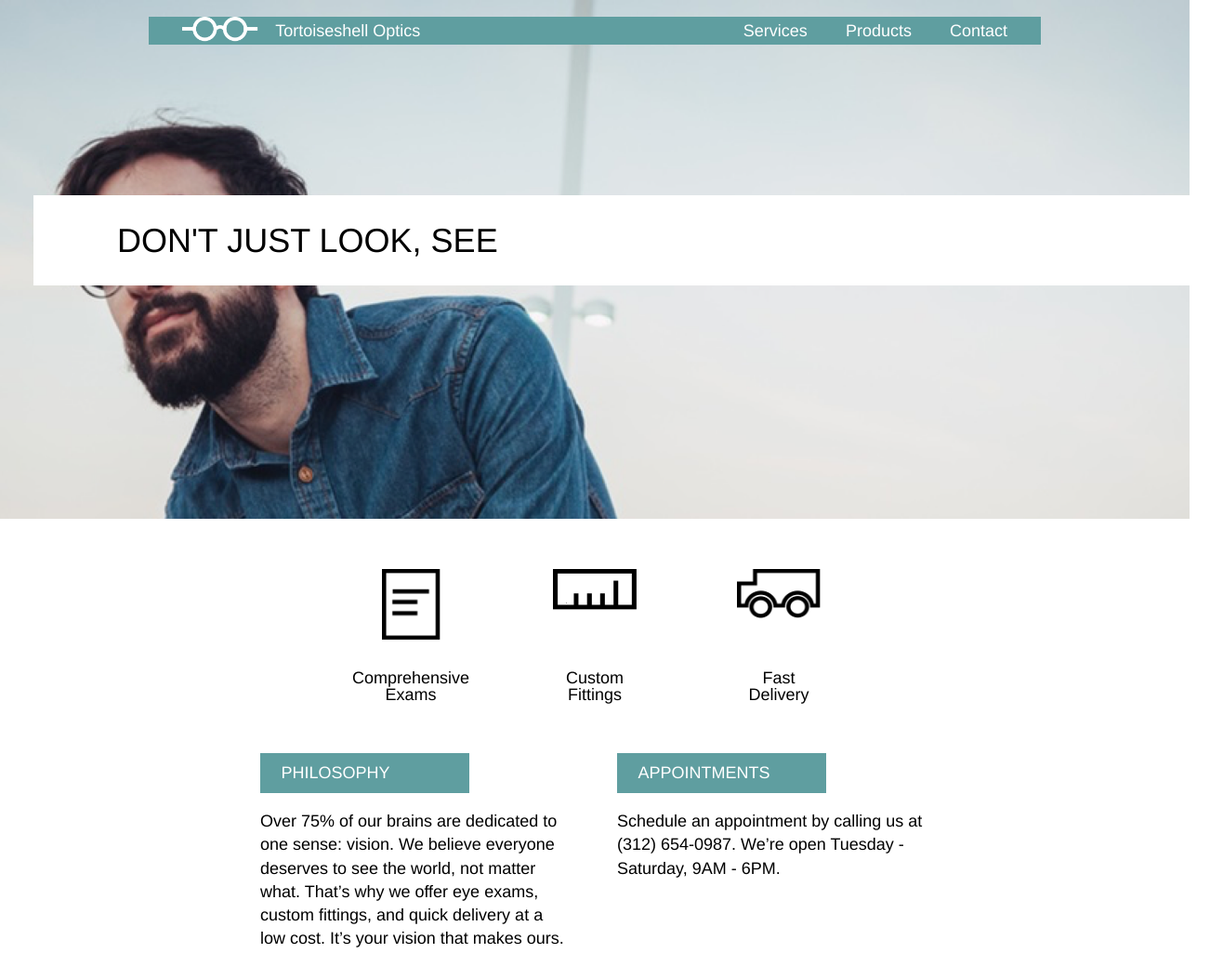
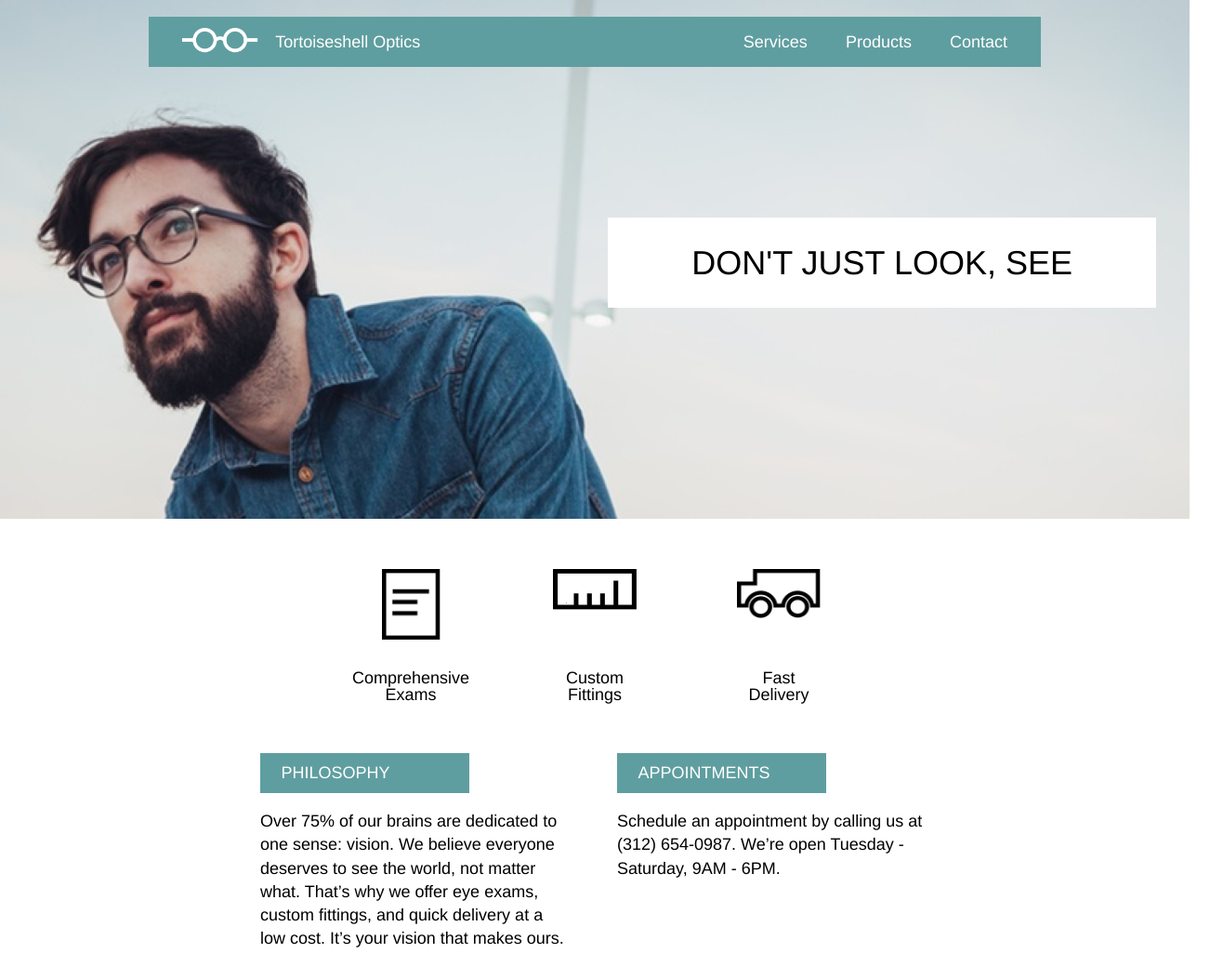
Before and after one commit to colindominic/Tortoise, a plain HTML site: page index.html in a window 1280 px wide. Shown: the top 1025 px of the page at 93% size, 1316 px wide, since content can reach past the window. Drawn offline with Linux system fonts and the light colour scheme.

Commit message:
desktop complete rev 2

```diff
--- a/index.html
+++ b/index.html
@@ -25,8 +25,10 @@
           </div>
         </div>
       </div>
-      <div class="statement">
-        <h1>DON'T JUST LOOK, SEE</h1>
+      <div class="flex-statement container">
+        <div class="statement">
+          <h1>DON'T JUST LOOK, SEE</h1>
+        </div>
       </div>
     </div>
     <div class="offerings container">
--- a/resources/css/style.css
+++ b/resources/css/style.css
@@ -5,7 +5,7 @@ html {
 }
 
 .container {
-  width: 960px;
+  max-width: 960px;
   margin: auto;
 }
 
@@ -42,8 +42,21 @@ html {
   padding-left: 2rem;
 }
 
+nav {
+  padding: 1rem 0;
+}
+
 nav span {
   padding-right: 2rem;
+}
+
+.flex-statement {
+  display: flex;
+}
+
+.banner .flex-statement {
+  justify-content: flex-end;
+  margin-right: 2rem;
 }
 
 .statement h1 {
@@ -51,7 +64,6 @@ nav span {
   font-size: 2rem;
   position: relative;
   top: 10rem;
-  left: 2rem;
   padding: 1.5rem 5rem;
   line-height: 1.2;
 }
```
